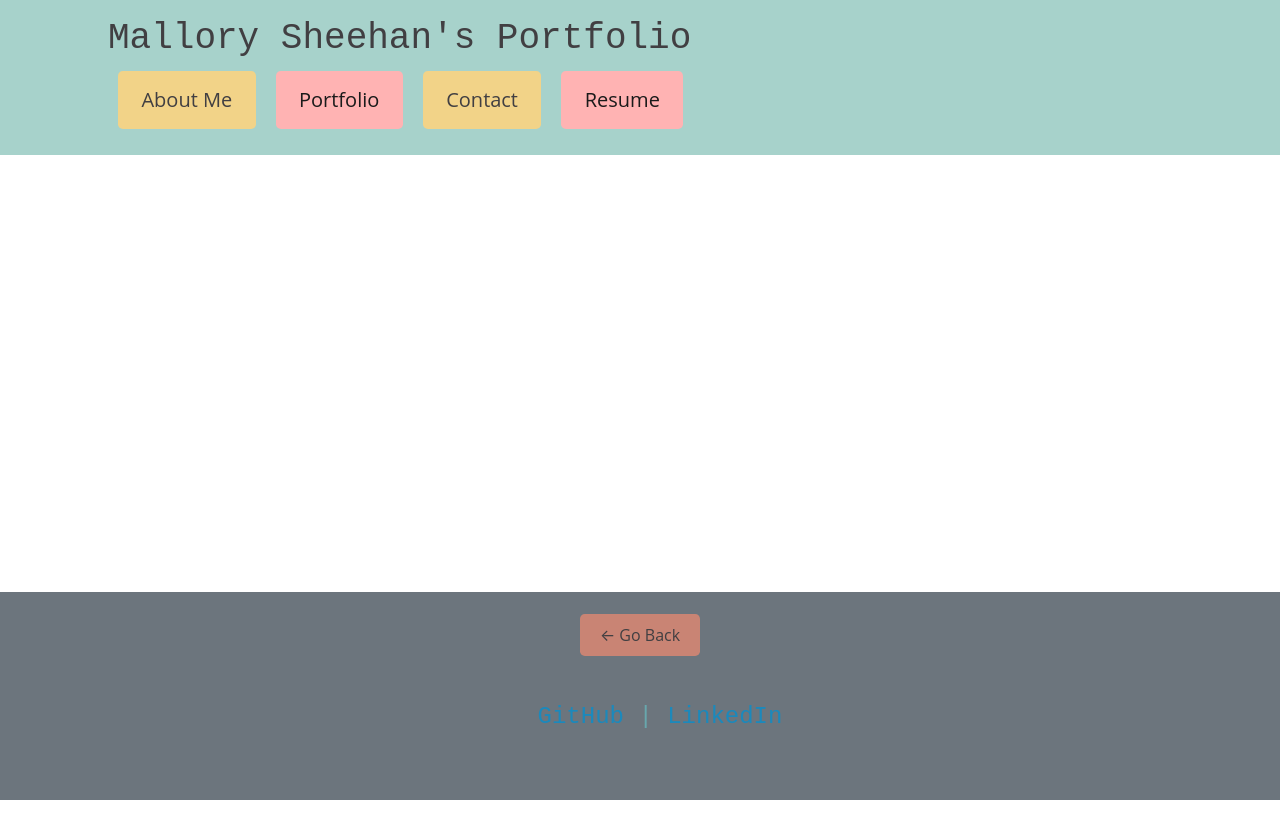
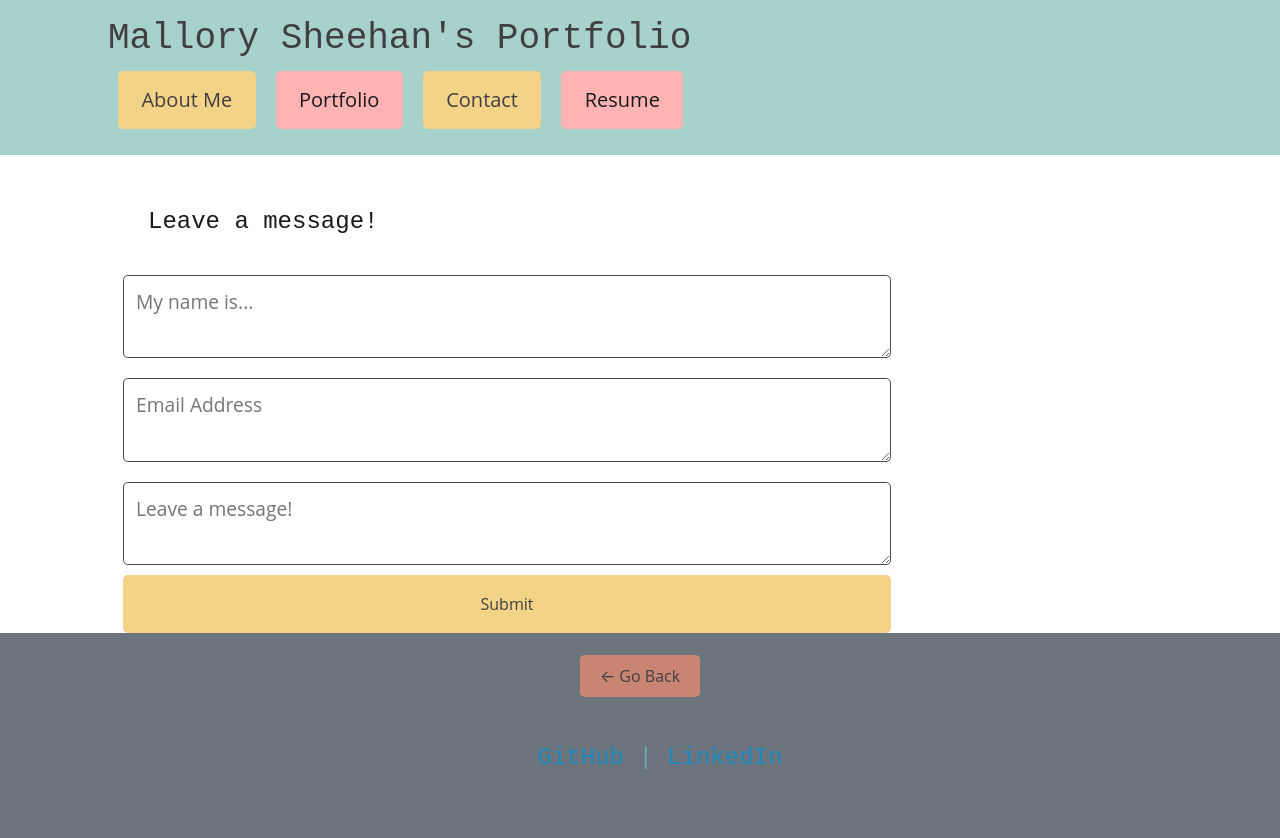
Before and after one commit to mals1230/react-portfolio, a React (Create React App) app: page /contact in a window 1280 px wide. Shown: the top 838 px of the page. Before the commit the page ends 800 px from the top, so only its background shows below. Built offline with nearby package versions, Linux system fonts and the light colour scheme; the HTML template or start-up script is replaced by a standard one.

Commit message:
added form to contact page

```diff
--- a/src/App.js
+++ b/src/App.js
@@ -2,15 +2,12 @@ import React from "react";
 import { BrowserRouter as Router, Routes, Route } from "react-router-dom";
 
 import Home from "./pages/Home";
-// import Contact from "./pages/Contact";
+import Contact from "./pages/Contact";
 import About from "./pages/About";
-// import Portfolio from "./pages/Portfolio";
-// import Resume from "./pages/Resume";
-// import ContactForm from "./components/ContactForm";
+import Portfolio from "./pages/Portfolio";
+import Resume from "./pages/Resume";
 import Header from "./components/Headers";
 import Footer from "./components/Footers";
-
-
 
 function App() {
   return (
@@ -21,8 +18,9 @@ function App() {
           <Routes>
               <Route path="/" element={<Home />} />
               <Route path="/about" element={<About />} />
-              {/* <Route path="/contact" element={<Contact />} /> */}
-              {/* <Route path="/profile/:userFullName" element={<Profile />} /> */}
+              <Route path="/resume" element={<Resume />} />
+              <Route path="/portfolio" element={<Portfolio />} />
+              <Route path="/contact" element={<Contact />} />
             </Routes>
           </div>
           <Footer />
--- a/src/pages/Contact.js
+++ b/src/pages/Contact.js
@@ -2,15 +2,45 @@ import React from "react";
 
 const Contact = () => {
 
-    return (
-      <main>
-        <div className="flex-row justify-center">
-          <div className="col-12 col-md-12 mb-3 p-3">
-            {/* <ContactForm />  */}
-          </div>
-        </div>
-      </main>
-    );
+  return (
+    <div className="justify-center">
+      <h4>Leave a message!</h4>
+        <>
+          <form className="flex-row justify-center justify-space-between-md align-center">
+            <div className="col-12 col-lg-9">
+              <textarea
+                name="name"
+                placeholder="My name is..."
+                className="form-input w-100"
+                style={{ lineHeight: "1.5", resize: "vertical" }}
+              ></textarea>
+            </div>
+            <div className="col-12 col-lg-9">
+              <textarea
+                name="email"
+                placeholder="Email Address"
+                className="form-input w-100"
+                style={{ lineHeight: "1.5", resize: "vertical" }}
+              ></textarea>
+            </div>
+            <div className="col-12 col-lg-9">
+              <textarea
+                name="message"
+                placeholder="Leave a message!"
+                className="form-input w-100"
+                style={{ lineHeight: "1.5", resize: "vertical" }}
+              ></textarea>
+            </div>
+
+            <div className="col-12 col-lg-9">
+              <button className="btn btn-primary btn-block py-3" type="submit">
+                Submit
+              </button>
+            </div>
+          </form>
+        </>
+    </div>
+  );
   };
 
   export default Contact;
--- a/src/pages/Portfolio.js
+++ b/src/pages/Portfolio.js
@@ -1 +1,17 @@
-// import React from "react";
+import React from "react";
+
+const Portfolio = () => {
+
+  return (
+    <div>
+      <div className="flex-row justify-center mb-3">
+        <h2 className="col-12 col-md-9 bg-dark text-light p-3 mb-5">
+          <p> This page is under construction </p>
+        </h2>
+
+      </div>
+    </div>
+  );
+};
+
+export default Portfolio;
--- a/src/pages/Resume.js
+++ b/src/pages/Resume.js
@@ -1 +1,17 @@
-// import React from "react";
+import React from "react";
+
+const Resume = () => {
+
+  return (
+    <div>
+      <div className="flex-row justify-center mb-3">
+        <h2 className="col-12 col-md-9 bg-dark text-light p-3 mb-5">
+          <p> This page is under construction </p>
+        </h2>
+
+      </div>
+    </div>
+  );
+};
+
+export default Resume;
```
Also changed, not shown: src/components/ContactForm/index.js (deleted).
